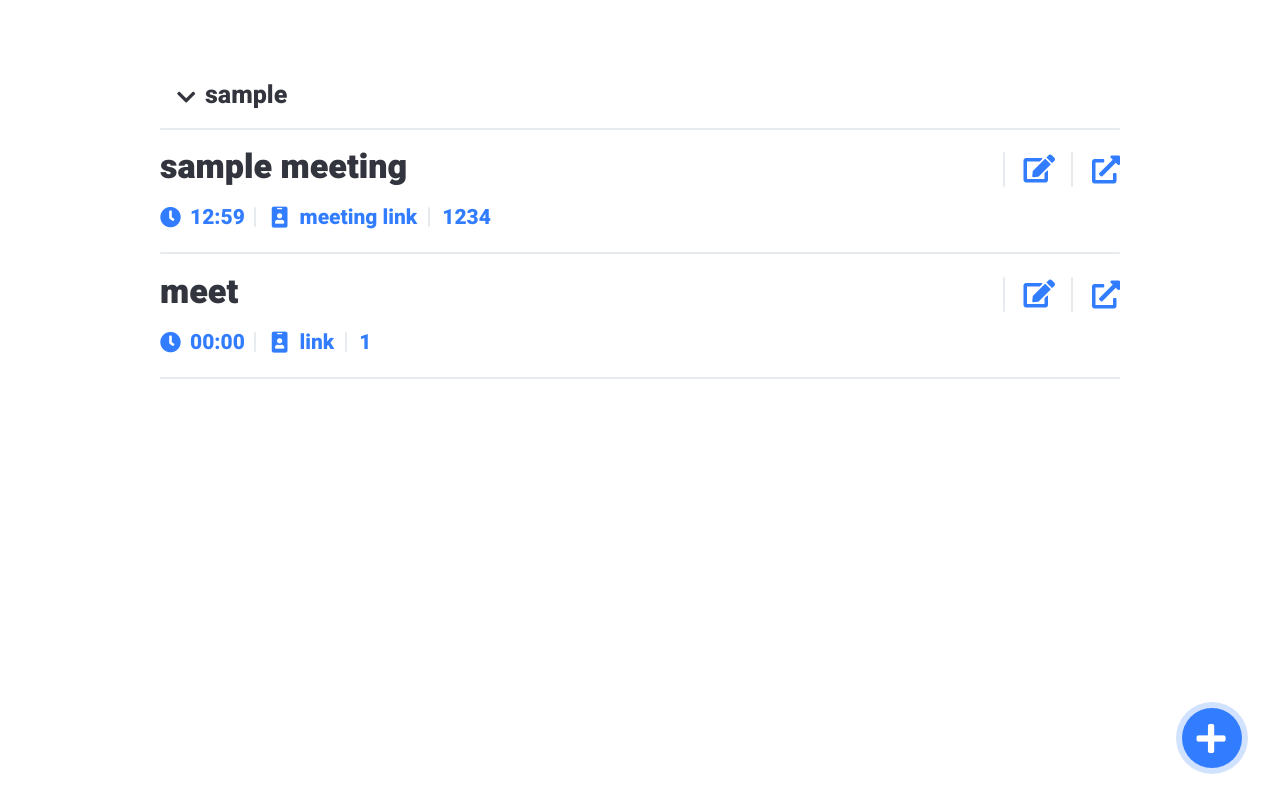
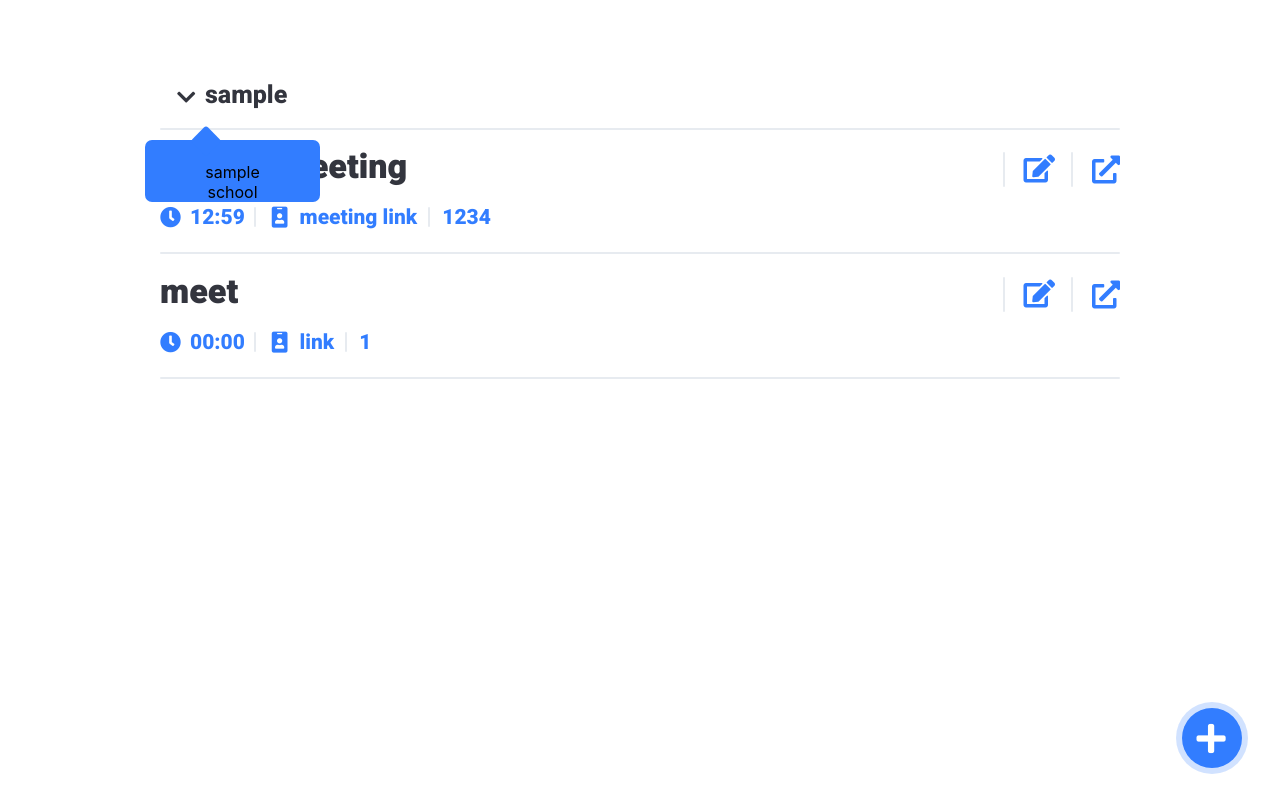
Before and after one commit to Classto/Frontend, a React (Create React App) app: page /editor/sample in a window 1280 px wide. Built offline with nearby package versions, Linux system fonts and the light colour scheme.

Commit message:
test(editor): test category menu

```diff
--- a/src/editor/menu.css
+++ b/src/editor/menu.css
@@ -0,0 +1,27 @@
+#Menu {
+    position: relative;
+    top: 70px;
+
+    margin-left: -15px;
+    margin-right: -15px;
+
+    background-color: #327dff;
+    text-align: center;
+
+    border-radius: 7px;
+}
+
+#Menu > div {
+    position: relative;
+    top: -10px;
+    left: 50px;
+
+    width: 22px;
+    height: 22px;
+
+    transform: rotate(45deg);
+    -webkit-transform: rotate(45deg);
+    background-color: #327dff;
+
+    border-radius: 3px;
+}
--- a/src/editor/menu.jsx
+++ b/src/editor/menu.jsx
@@ -1,20 +1,20 @@
 import { Component } from 'react';
 import './menu.css';
 
-class Layout extends Component {
-    render() {
-        return(
-            <div>
-                <ul>
-                </ul>
-            </div>
-        )
-    }
+class Menu extends Component {
+  render() {
+    const categorys = ['sample', 'school']
+    const menu = categorys.map((category) =>
+      <li key={ category }>{ category }</li>
+    )
+    return(
+      <div id="Menu">
+        <div/>
+
+        <ul>{ menu }</ul>
+      </div>
+      )
+  }
 }
 
-
-
-
-
-// 님 팡
-export default Layout;
+export default Menu;
```
